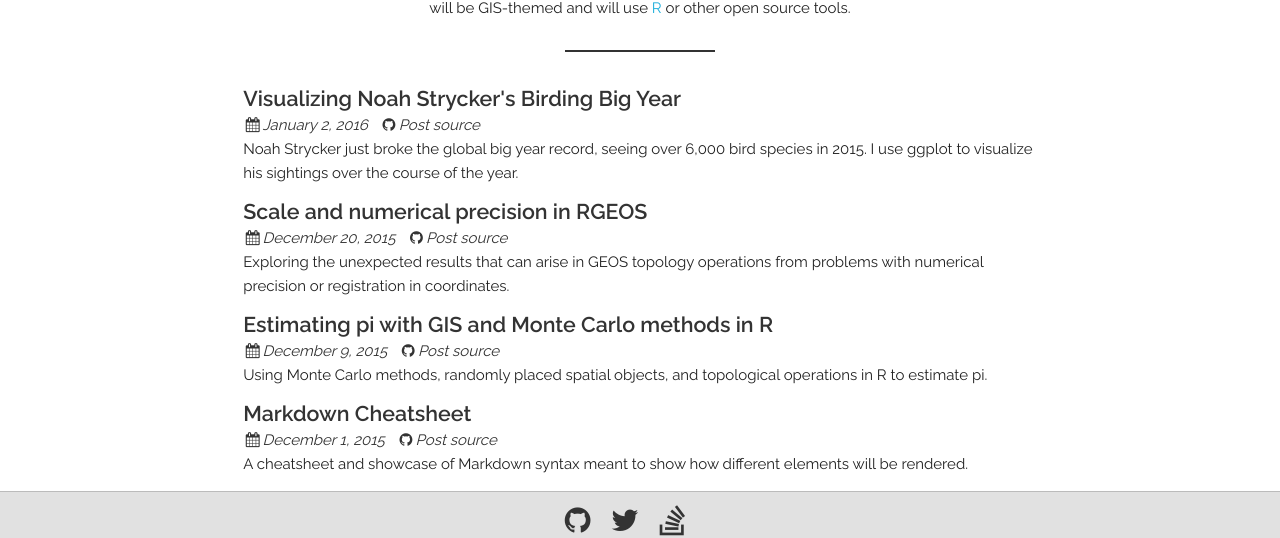
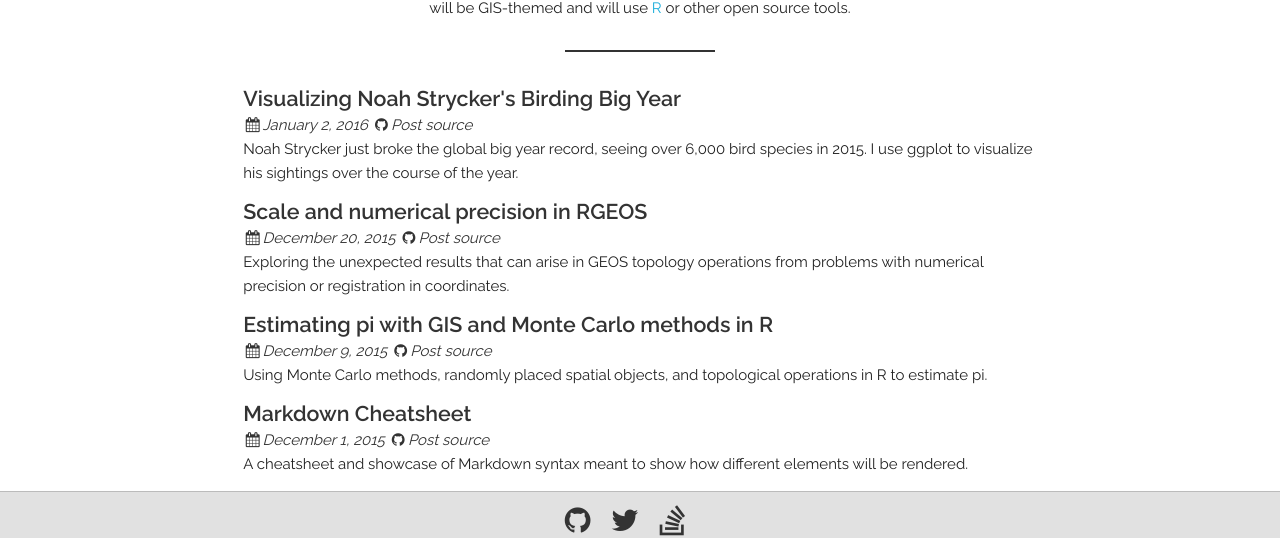
Before and after one commit to Pandinosaurus/mstrimas.github.io, a Jekyll site: the page built from index.html, in a window 1280 px wide. Shown: the part 293-831 px from the top of the page. Built offline with Jekyll 4.4.1, drawn with Linux system fonts in a browser that asks for light colours; nearby versions of some CDN libraries; Markdown is read by kramdown in place of the engine named in the settings; the list of posts is cut into pages by our own code.

Commit message:
fixing spacing issues

```diff
--- a/_layouts/post.html
+++ b/_layouts/post.html
@@ -7,9 +7,9 @@ layout: default
     <h2 class="post-title">{{ page.title }}</h2>
     <p class="post-meta">
       <i class="fa fa-fw fa-calendar"></i>{{ page.date | date: "%B %-d, %Y" }}
-      &nbsp;
       <a href="{{ page.path | prepend: site.github_repo | replace:'.md','.rmd' | replace:'/_posts/','/blob/master/_source/' }}">
-        <i class="fa fa-fw fa-github"></i>Post source on GitHub</a>
+        <i class="fa fa-fw fa-github"></i>Post source
+      </a>
     </p>
   </header>
   <article class="post-content">
--- a/index.html
+++ b/index.html
@@ -25,7 +25,6 @@ title: Matt Strimas-Mackey
     </a>
     <p class="post-meta">
       <i class="fa fa-fw fa-calendar"></i>{{ post.date | date: "%B %-d, %Y" }}
-        &nbsp;
         <a href="{{ post.path | prepend: site.github_repo | replace:'.md','.rmd' | replace:'/_posts/','/blob/master/_source/' }}">
         <i class="fa fa-fw fa-github"></i>Post source</a>
     </p>
```
